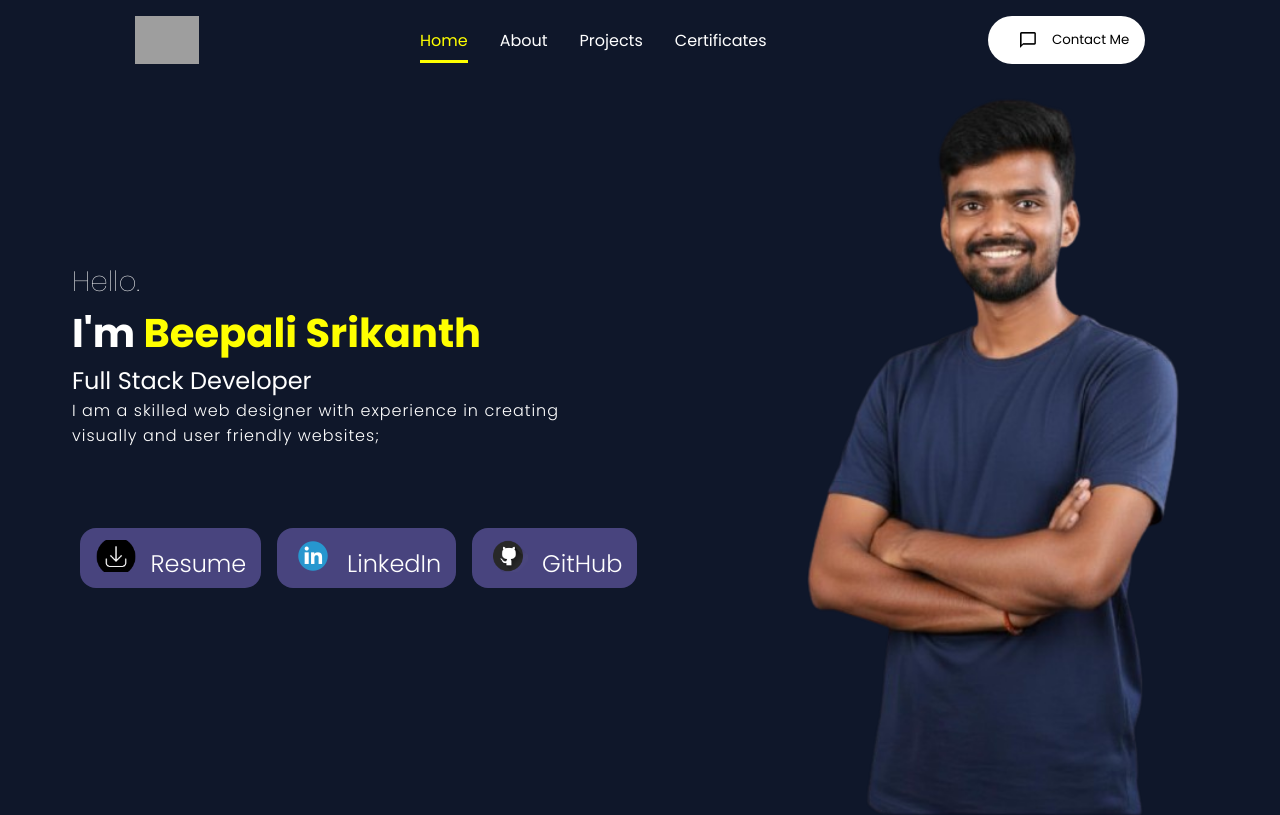
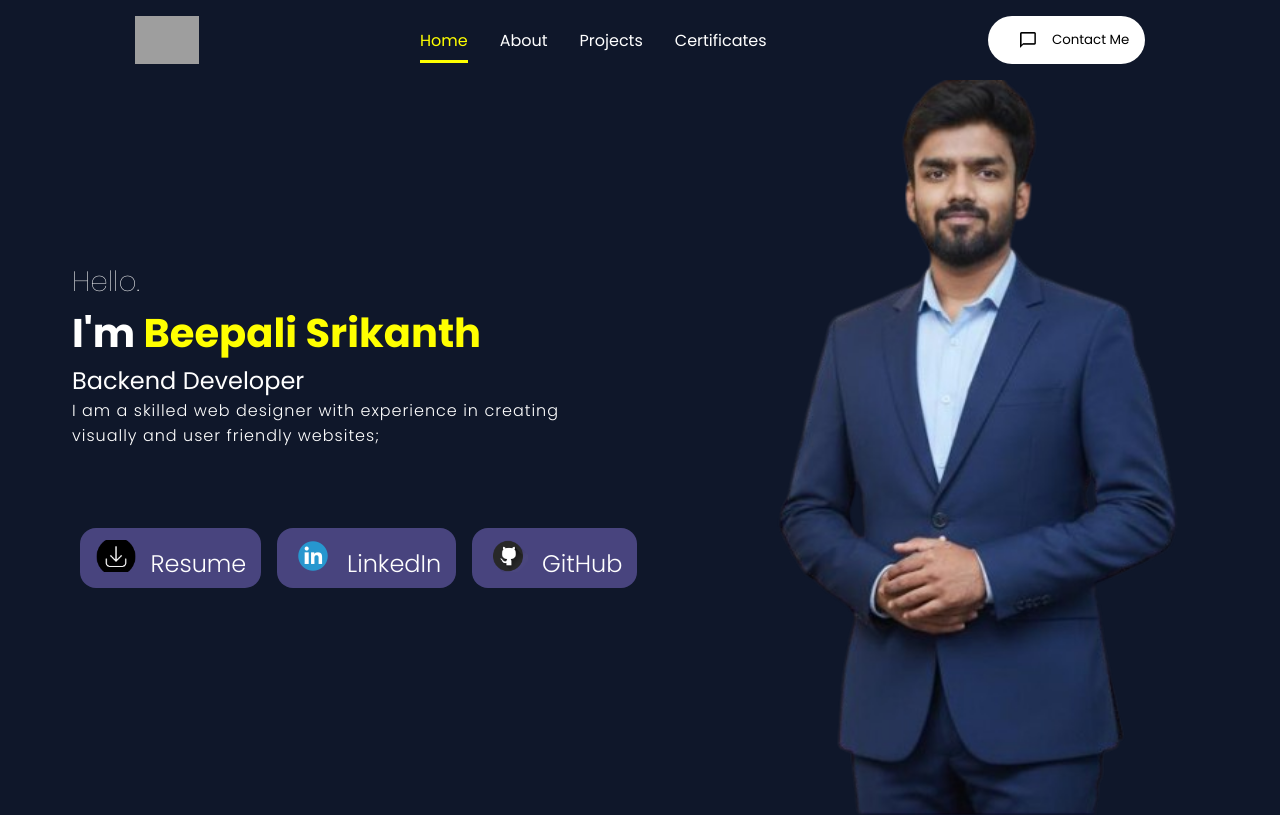
Before and after one commit to Beepalisrikanth/My_Portfolio-, a React (Create React App) app: page / in a window 1280 px wide. Shown: the top 815 px of the page. Built offline with nearby package versions, Linux system fonts and the light colour scheme; grey boxes are pictures that could not be loaded.

Commit message:
updated profile pic

```diff
--- a/src/Components/intro/Intro.css
+++ b/src/Components/intro/Intro.css
@@ -14,7 +14,7 @@
 .profile{
     position: absolute;
     top:-4rem;
-    right:0;
+    right:-5vw;
     z-index: -1;
     object-fit: cover;
     height: 100vh;
@@ -96,7 +96,7 @@
 
 .introrole::after {
       content: "Web Developer";
-      animation: role 20s infinite; /* 7 days × 5s each */
+      animation: role 15s infinite; /* 7 days × 5s each */
     }
 
     @keyframes role {
@@ -104,7 +104,7 @@
       20% { content: "Frontend Developer"; }
       40% { content: "Full Stack Developer"; }
       60% { content: "Backend Developer"; }
-      80% { content: "React Developer"; }
+      80% { content: "MERN stack Developer"; }
       100% { content: "Web Developer"; } /* loop back */
     }
 
--- a/src/Components/intro/Intro.js
+++ b/src/Components/intro/Intro.js
@@ -1,6 +1,6 @@
 import React from 'react'
 import './Intro.css';
-import sribg from '../../assests/sribg.png'
+import sribg from "../../assests/profile_pic_coat_half.png"
 import download from '../../assests/download.png'
 import github from '../../assests/github.png'
 import linkedin from '../../assests/linkedin.png'
```
Also changed, not shown: src/assests/profile_pic_coat.png (added), src/assests/profile_pic_coat_half.png (added).
